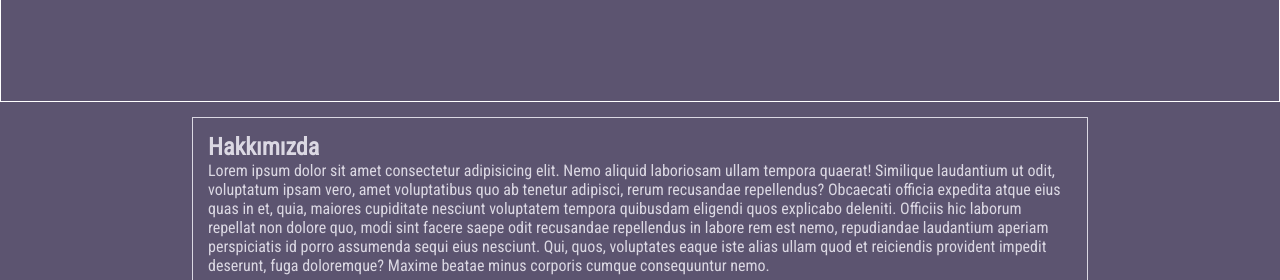
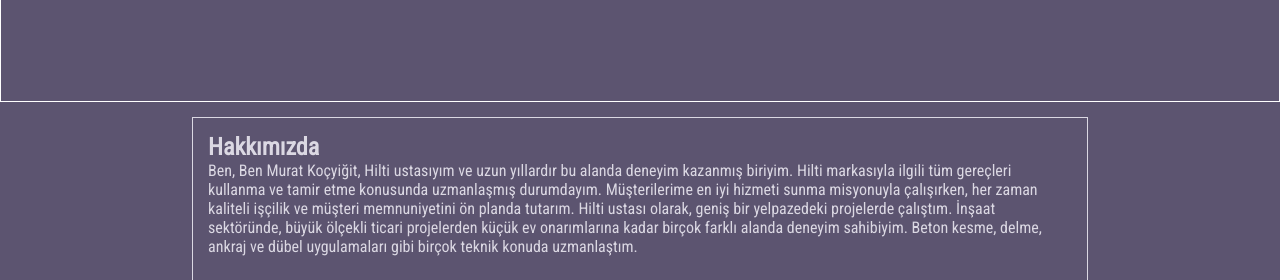
Before and after one commit to IlyasUnver/m-k, a plain HTML site: page contact.html in a window 1280 px wide. Shown: the part 1240-1520 px from the top of the page. Drawn offline with Linux system fonts and the light colour scheme.

Commit message:
Update contact.html

```diff
--- a/contact.html
+++ b/contact.html
@@ -67,14 +67,13 @@
     <div class="contact">
         <div class="contact-box">
             <h2>Hakkımızda</h2>
-            <p>Lorem ipsum dolor sit amet consectetur adipisicing elit. Nemo aliquid laboriosam ullam tempora quaerat!
-                Similique laudantium ut odit, voluptatum ipsam vero, amet voluptatibus quo ab tenetur adipisci, rerum
-                recusandae repellendus? Obcaecati officia expedita atque eius quas in et, quia, maiores cupiditate
-                nesciunt voluptatem tempora quibusdam eligendi quos explicabo deleniti. Officiis hic laborum repellat
-                non dolore quo, modi sint facere saepe odit recusandae repellendus in labore rem est nemo, repudiandae
-                laudantium aperiam perspiciatis id porro assumenda sequi eius nesciunt. Qui, quos, voluptates eaque iste
-                alias ullam quod et reiciendis provident impedit deserunt, fuga doloremque? Maxime beatae minus corporis
-                cumque consequuntur nemo.</p>
+            <p>Ben, Ben Murat Koçyiğit, Hilti ustasıyım ve uzun yıllardır bu alanda deneyim kazanmış biriyim. Hilti
+                markasıyla ilgili tüm gereçleri kullanma ve tamir etme konusunda uzmanlaşmış durumdayım. Müşterilerime
+                en iyi hizmeti sunma misyonuyla çalışırken, her zaman kaliteli işçilik ve müşteri memnuniyetini ön
+                planda tutarım.
+                Hilti ustası olarak, geniş bir yelpazedeki projelerde çalıştım. İnşaat sektöründe, büyük ölçekli ticari
+                projelerden küçük ev onarımlarına kadar birçok farklı alanda deneyim sahibiyim. Beton kesme, delme,
+                ankraj ve dübel uygulamaları gibi birçok teknik konuda uzmanlaştım.</p>
         </div>
         <div class="contact-box">
             <h2>İletişim</h2>
```
